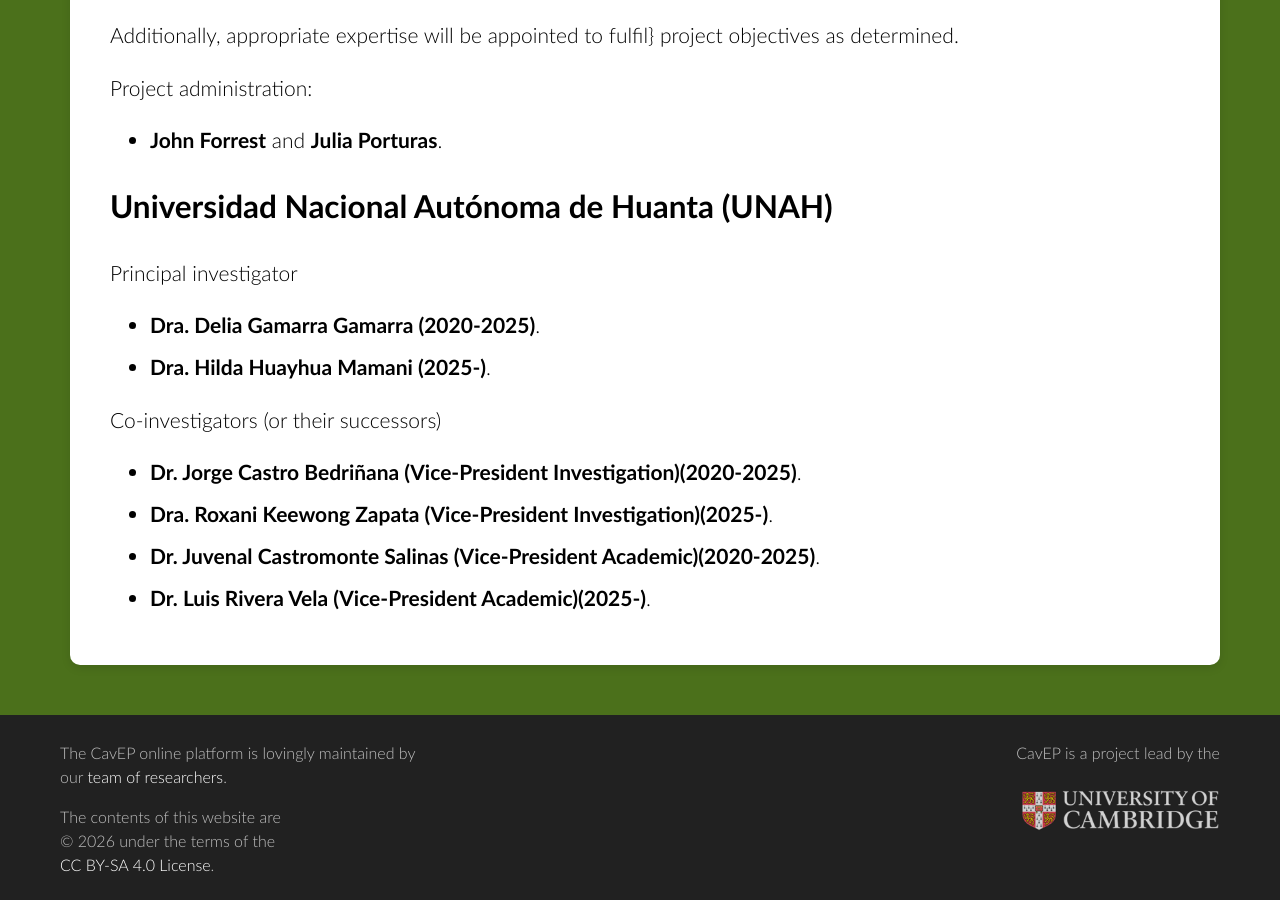
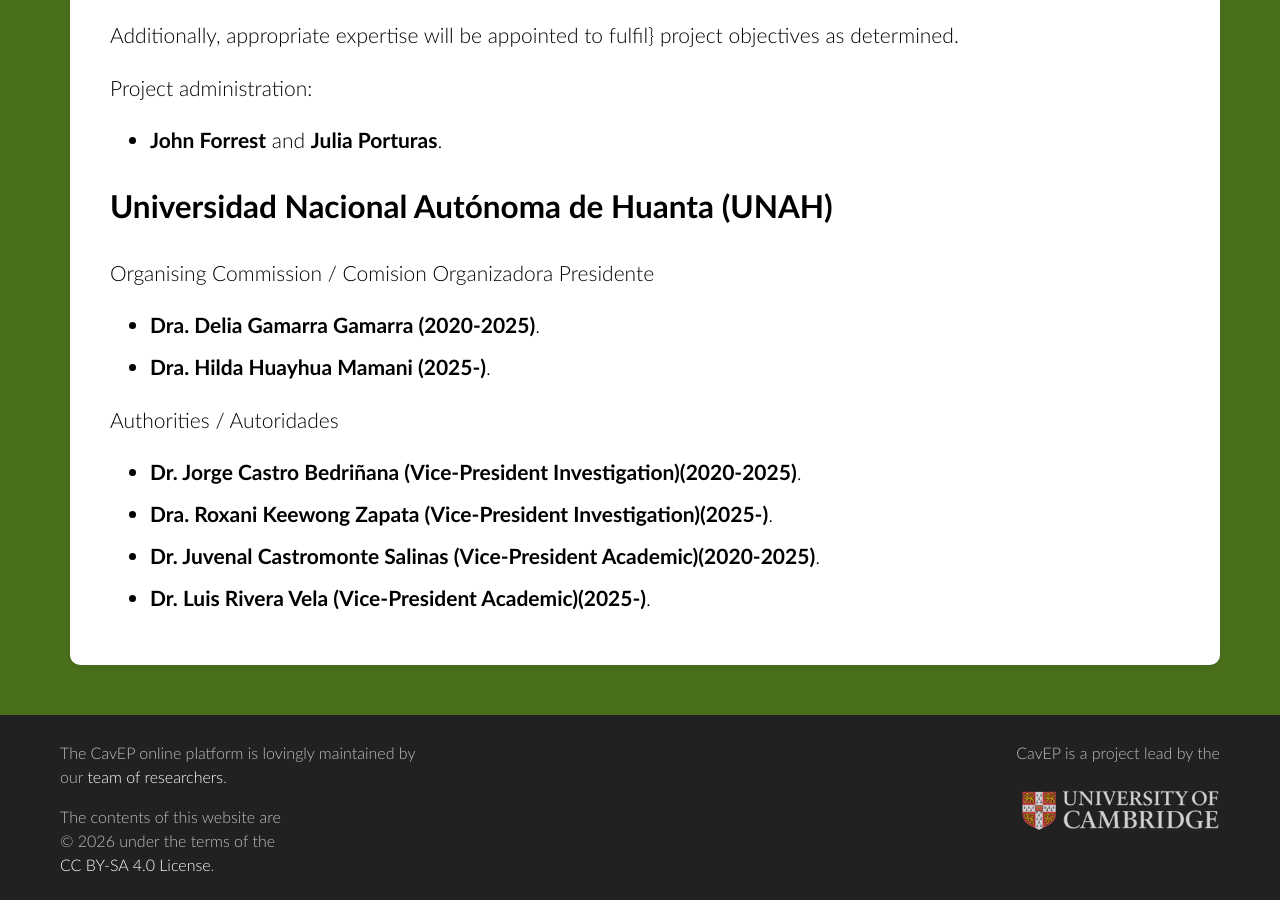
Before and after one commit to HVLepage/cavep-unah, a Jekyll site: the page built from pages/team.md, in a window 1280 px wide and 900 px high, scrolled down 745 px. Built offline with Jekyll 4.4.1, drawn with Linux system fonts in a browser that asks for light colours.

Commit message:
Update team.md

```diff
--- a/pages/team.md
+++ b/pages/team.md
@@ -27,11 +27,12 @@ Project administration:
 
 ## Universidad Nacional Autónoma de Huanta (UNAH)
 
-Principal investigator
+Organising Commission / Comision Organizadora
+Presidente
 * **Dra. Delia Gamarra Gamarra (2020-2025)**.
 * **Dra. Hilda Huayhua Mamani (2025-)**.
 
-Co-investigators (or their successors)
+Authorities / Autoridades
 * **Dr. Jorge Castro Bedriñana (Vice-President Investigation)(2020-2025)**.
 * **Dra. Roxani Keewong Zapata (Vice-President Investigation)(2025-)**.
 
```
